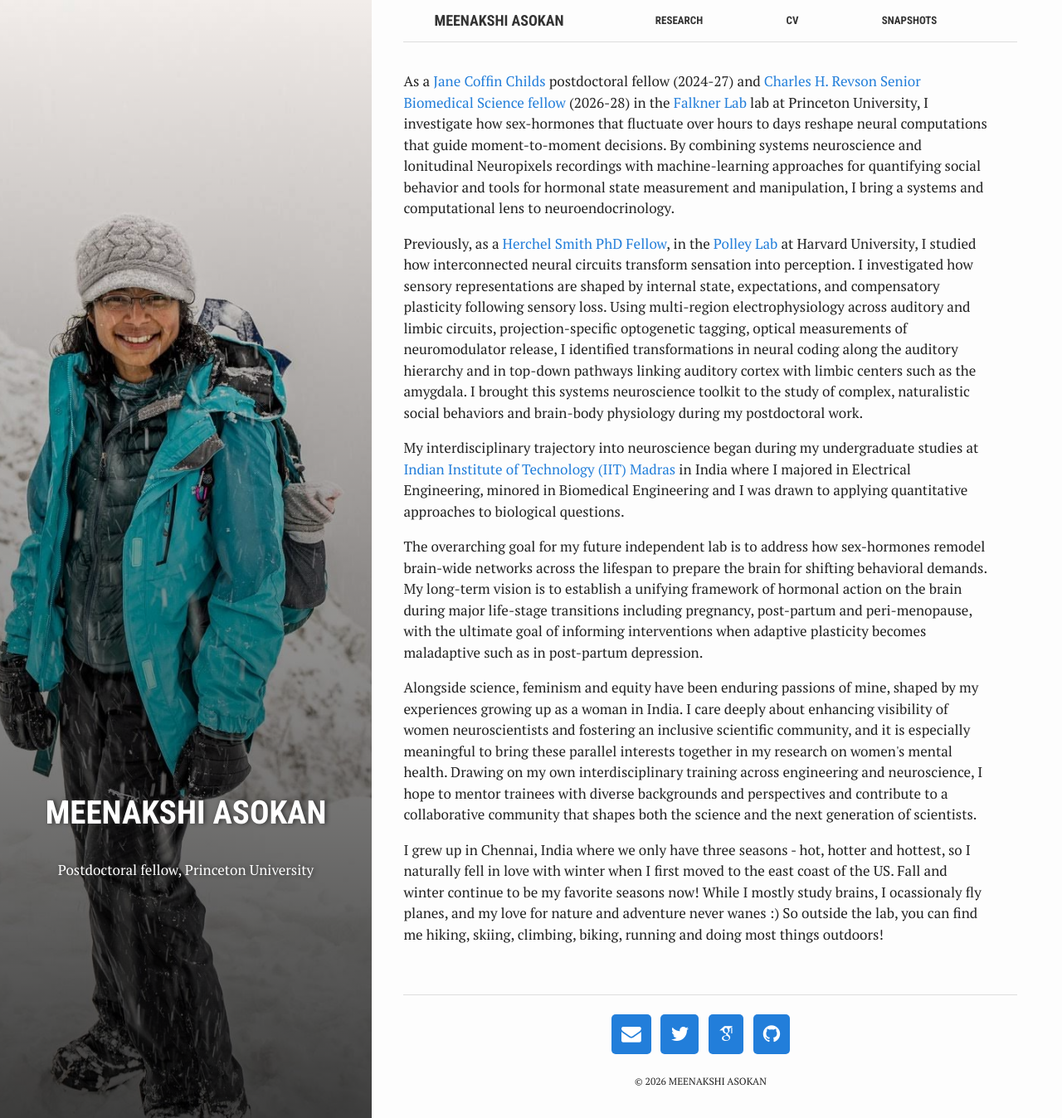
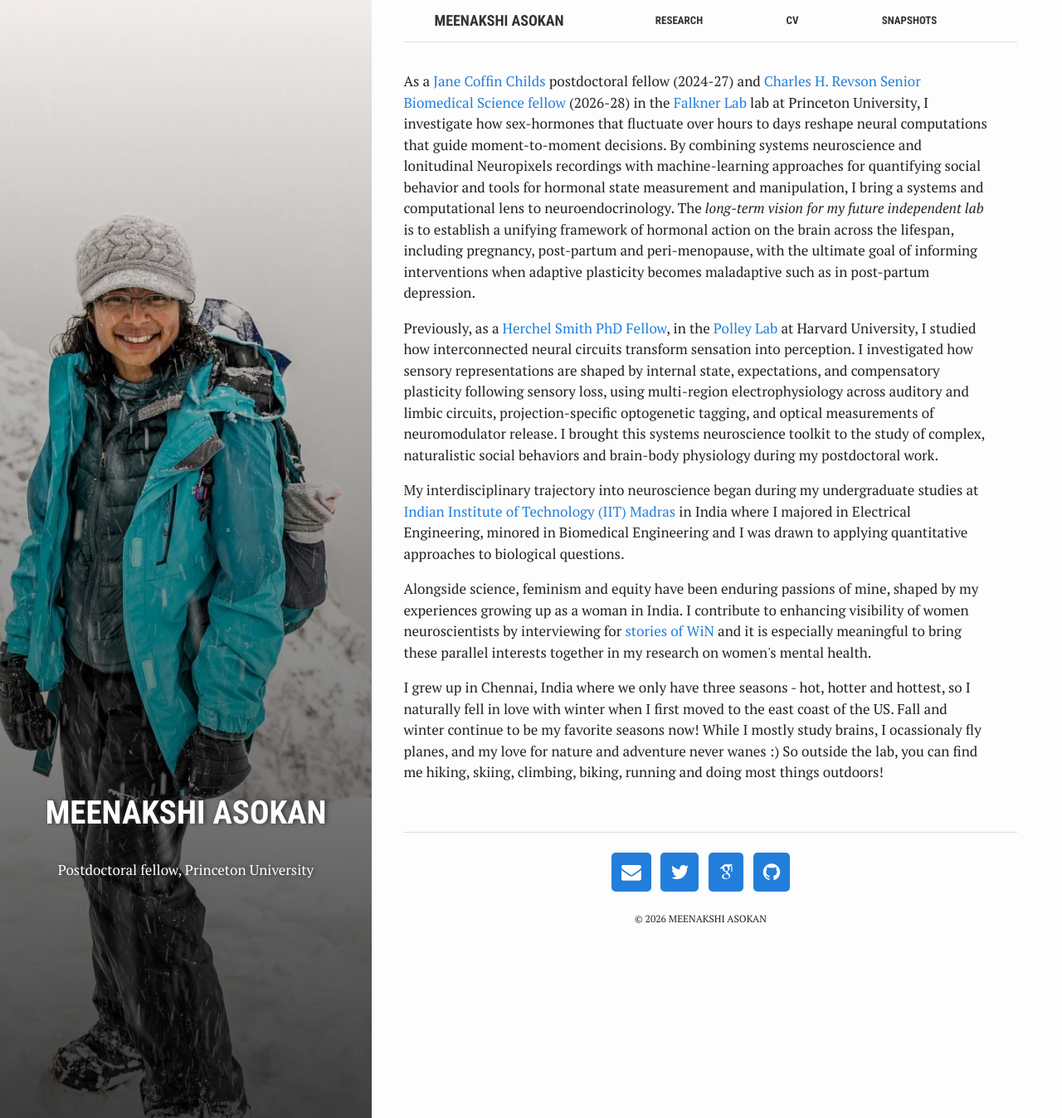
Before and after one commit to Meenakshi-Asokan/Meenakshi-Asokan.github.io, a Jekyll site: the page built from index.html, in a window 1280 px wide and 1348 px high. Shown: the whole window at 83% size. Built offline with Jekyll 4.4.1, drawn with Linux system fonts in a browser that asks for light colours; nearby versions of some CDN libraries; some web fonts are replaced; library files that are not in the unit come from our copies.

Commit message:
Update personal and lab vision descriptions in index.html
Making it shorter

```diff
--- a/index.html
+++ b/index.html
@@ -13,14 +13,15 @@ summary: "Postdoctoral fellow, Princeton University"
   I investigate how sex-hormones that fluctuate over hours to days reshape neural computations that guide moment-to-moment decisions.
   By combining systems neuroscience and lonitudinal Neuropixels recordings with machine-learning approaches for quantifying social behavior
   and tools for hormonal state measurement and manipulation, I bring a systems and computational lens to neuroendocrinology.
+  The <i>long-term vision for my future independent lab</i> is to establish a unifying framework of hormonal action on the brain across the lifespan,
+  including pregnancy, post-partum and peri-menopause, with the ultimate goal of informing interventions when adaptive plasticity becomes maladaptive such as in post-partum depression.
 </p>
 <p>
   Previously, as a <a href="https://herchelsmithfellowship.fas.harvard.edu/phd-fellowship">Herchel Smith PhD Fellow</a>,
   in the <a href="https://polleylab.meei.harvard.edu/">Polley Lab</a> at Harvard University,
   I studied how interconnected neural circuits transform sensation into perception.
-  I investigated how sensory representations are shaped by internal state, expectations, and compensatory plasticity following sensory loss.
-  Using multi-region electrophysiology across auditory and limbic circuits, projection-specific optogenetic tagging, optical measurements of neuromodulator release,
-  I identified transformations in neural coding along the auditory hierarchy and in top-down pathways linking auditory cortex with limbic centers such as the amygdala.
+  I investigated how sensory representations are shaped by internal state, expectations, and compensatory plasticity following sensory loss,
+  using multi-region electrophysiology across auditory and limbic circuits, projection-specific optogenetic tagging, and optical measurements of neuromodulator release.
   I brought this systems neuroscience toolkit to the study of complex, naturalistic social behaviors and brain-body physiology during my postdoctoral work.
 </p>
 <p>
@@ -28,17 +29,9 @@ summary: "Postdoctoral fellow, Princeton University"
   in India where I majored in Electrical Engineering, minored in Biomedical Engineering and I was drawn to applying quantitative approaches to biological questions.
 </p>
 <p>
-  The overarching goal for my future independent lab is to address how sex-hormones remodel brain-wide networks across the lifespan to prepare the brain for shifting behavioral demands.
-  My long-term vision is to establish a unifying framework of hormonal action on the brain during major life-stage transitions including pregnancy, post-partum and peri-menopause,
-  with the ultimate goal of informing interventions when adaptive plasticity becomes maladaptive such as in post-partum depression.
-</p>
-<p>
   Alongside science, feminism and equity have been enduring passions of mine, shaped by my experiences growing up as a woman in India.
-  I care deeply about enhancing visibility of women neuroscientists and fostering an inclusive scientific community,
+  I contribute to enhancing visibility of women neuroscientists by interviewing for <a href="https://www.storiesofwin.org/">stories of WiN</a>
   and it is especially meaningful to bring these parallel interests together in my research on women's mental health.
-  Drawing on my own interdisciplinary training across engineering and neuroscience,
-  I hope to mentor trainees with diverse backgrounds and perspectives and contribute to a collaborative community
-  that shapes both the science and the next generation of scientists.
 </p>
 <p>
   I grew up in Chennai, India where we only have three seasons - hot, hotter and hottest, so I naturally fell in love with winter when I first moved to the east coast of the US.
```
